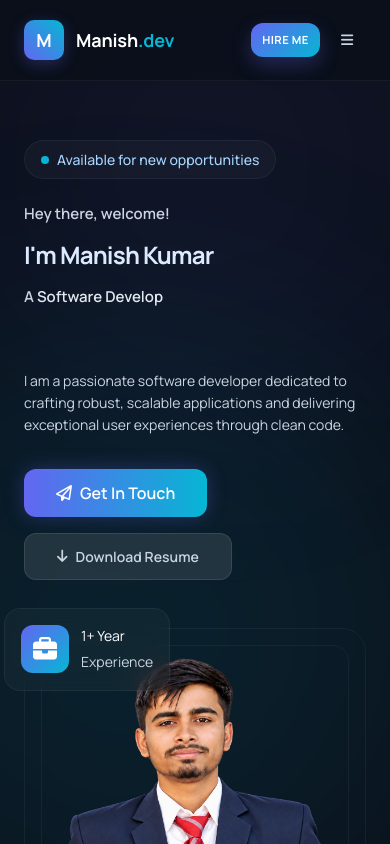
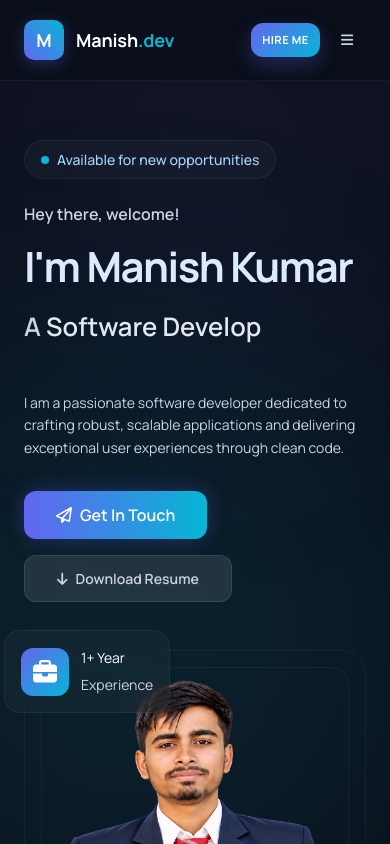
Before and after one commit to manish25er-2003/Portfolio1, a React (Vite) app: page / in a window 390 px wide. Shown: the top 844 px of the page. Built offline with nearby package versions, Linux system fonts and the light colour scheme.

Commit message:
Increase hero name and profile title size

```diff
--- a/src/index.css
+++ b/src/index.css
@@ -1,9 +1,9 @@
 :root {
   --font-family-base: "Manrope", system-ui, -apple-system, BlinkMacSystemFont, "Segoe UI", sans-serif;
-  --type-page-heading: 30px;
-  --type-section-heading: 26px;
-  --type-card-heading: 19px;
-  --type-subheading: 16px;
+  --type-page-heading: 34px;
+  --type-section-heading: 29px;
+  --type-card-heading: 21px;
+  --type-subheading: 18px;
   --type-organization: 15px;
   --type-body: 15px;
   --type-label: 14px;
@@ -86,10 +86,10 @@ label {
 
 @media (min-width: 768px) and (max-width: 1024px) {
   :root {
-    --type-page-heading: 27px;
-    --type-section-heading: 24px;
-    --type-card-heading: 18px;
-    --type-subheading: 16px;
+    --type-page-heading: 30px;
+    --type-section-heading: 26px;
+    --type-card-heading: 20px;
+    --type-subheading: 17px;
     --type-organization: 15px;
     --type-body: 14px;
     --type-metadata: 13px;
@@ -98,10 +98,10 @@ label {
 
 @media (max-width: 767px) {
   :root {
-    --type-page-heading: 24px;
-    --type-section-heading: 21px;
-    --type-card-heading: 17px;
-    --type-subheading: 15px;
+    --type-page-heading: 27px;
+    --type-section-heading: 23px;
+    --type-card-heading: 19px;
+    --type-subheading: 16px;
     --type-organization: 14px;
     --type-body: 14px;
     --type-metadata: 12px;
--- a/src/portfolio.jsx
+++ b/src/portfolio.jsx
@@ -484,7 +484,7 @@ export default function PortfolioPage() {
         .portfolio-section-title span { color: inherit !important; }
 
         .portfolio-page-heading {
-          font-size: var(--type-page-heading) !important;
+          font-size: clamp(2.6rem, 5.6vw, 4rem) !important;
           font-weight: 800 !important;
           line-height: var(--line-heading) !important;
           letter-spacing: var(--letter-heading) !important;
@@ -496,6 +496,10 @@ export default function PortfolioPage() {
           font-weight: 600 !important;
           line-height: 1.45 !important;
           letter-spacing: 0 !important;
+        }
+
+        .portfolio-typewriter-shell {
+          font-size: clamp(1.6rem, 3.5vw, 2.2rem) !important;
         }
 
         h4, h5 { font-size: var(--type-card-heading) !important; font-weight: 800 !important; line-height: var(--line-heading) !important; }
```
